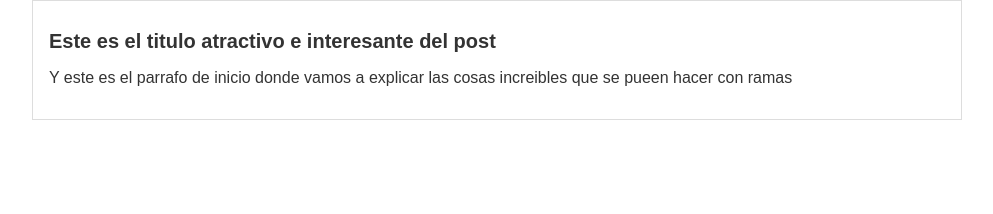
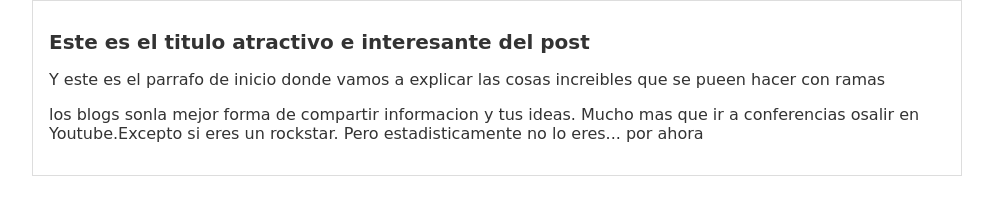
Before and after one commit to DavidMind46/hyperblog, a plain HTML site: page blogpost.html/index.html in a window 1280 px wide. Shown: the whole page, without its empty margins (143-1136 px from the left). Drawn offline with Linux system fonts and the light colour scheme.

Commit message:
Agregado el contenido adiconal del blog y una mejor tipografia

```diff
--- a/blogpost.html/index.html
+++ b/blogpost.html/index.html
@@ -12,6 +12,11 @@
            <div id="post">
               <h1>Este es el titulo atractivo e interesante del post</h1>
               <p>Y este es el parrafo de inicio donde vamos a explicar las cosas increibles que se pueen hacer con ramas </p>
+              <p>
+                 los blogs sonla mejor forma de compartir informacion y tus ideas.
+                 Mucho mas que ir a conferencias osalir en Youtube.Excepto si eres un rockstar. Pero estadisticamente no lo eres... por ahora
+
+              </p>
            </div>
        <div>
     </body>
--- a/css/style.css
+++ b/css/style.css
@@ -2,7 +2,7 @@ body
 {
     color:#333;
     text-align: center;
-    font-family: Arial, Helvetica, sans-serif;
+    font-family: cursive;
     font-size: 16px;
     margin: 0;
     padding: 0;
```
